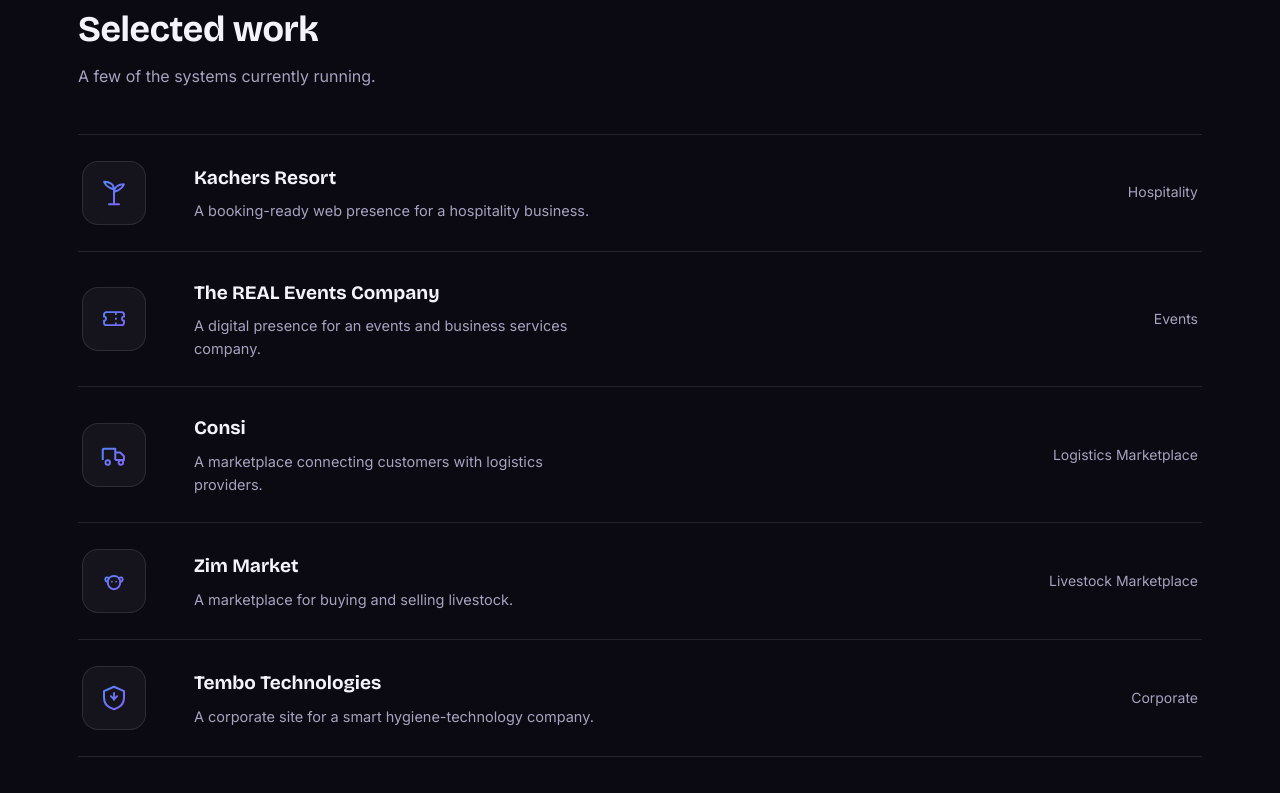
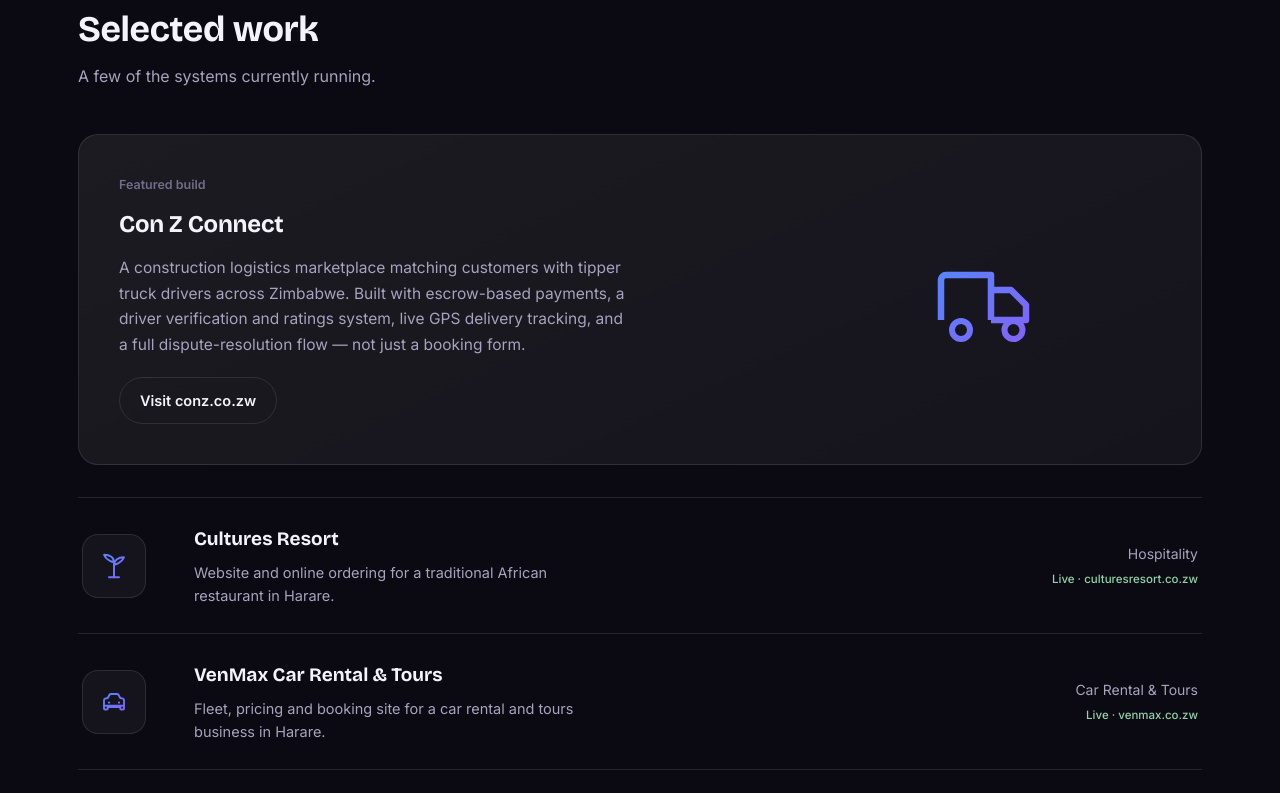
Before and after one commit to Ngaatembo/nwt-dev-website, a plain HTML site: page index.html in a window 1280 px wide. Shown: the part 1580-2373 px from the top of the page. Drawn offline with nearby package versions, Linux system fonts and the light colour scheme.

Commit message:
Add real client links (Con Z Connect, Cultures Resort, VenMax), phone/WhatsApp, Marondera location

```diff
--- a/index.html
+++ b/index.html
@@ -201,10 +201,31 @@
   .p-name{ font-family:'Bricolage Grotesque',sans-serif; font-weight:700; font-size:19px; }
   .p-tag{ color:var(--ink-faint); font-size:13px; text-transform:uppercase; letter-spacing:0.06em; margin-top:3px; }
   .p-desc{ color:var(--ink-muted); font-size:14.5px; margin-top:6px; max-width:46ch; }
-  .p-cat{ color:var(--ink-muted); font-size:14px; white-space:nowrap; text-align:right; }
+  .p-cat{ color:var(--ink-muted); font-size:14px; white-space:nowrap; text-align:right; display:flex; flex-direction:column; align-items:flex-end; gap:4px; }
+  .p-live{ font-size:11.5px; color:#8FD4A8; font-weight:500; }
+
+  .featured{
+    display:grid; grid-template-columns:1.3fr 0.7fr; gap:40px; align-items:center;
+    border:1px solid var(--line); border-radius:var(--radius-lg);
+    background:linear-gradient(155deg, var(--panel-strong), var(--panel));
+    padding:40px; margin-bottom:32px; position:relative; overflow:hidden;
+  }
+  .featured-tag{
+    font-size:12.5px; color:var(--ink-faint); font-weight:600; margin-bottom:10px;
+  }
+  .featured h3{ font-size:24px; margin-bottom:12px; }
+  .featured p{ color:var(--ink-muted); font-size:15.5px; line-height:1.65; margin:0 0 20px; max-width:52ch; }
+  .featured-link{ display:inline-flex; }
+  .featured-visual{ display:flex; align-items:center; justify-content:center; }
+  .featured-visual svg{ width:120px; height:120px; }
+  @media (max-width:760px){
+    .featured{ grid-template-columns:1fr; padding:30px; }
+    .featured-visual{ order:-1; }
+    .featured-visual svg{ width:80px; height:80px; }
+  }
   @media (max-width:640px){
     .p-row{ grid-template-columns:56px 1fr; }
-    .p-cat{ grid-column:2; text-align:left; margin-top:4px; }
+    .p-cat{ grid-column:2; text-align:left; margin-top:4px; align-items:flex-start; }
     .p-icon{ width:48px; height:48px; }
     .p-icon svg{ width:22px; height:22px; }
   }
@@ -238,7 +259,7 @@
   .contact-panel h2{ font-size:clamp(26px,4vw,38px); max-width:16ch; }
   .contact-panel p{ color:var(--ink-muted); font-size:16.5px; max-width:48ch; margin:0; }
   .contact-actions{ display:flex; gap:14px; flex-wrap:wrap; align-items:center; margin-top:8px; }
-  .contact-meta{ color:var(--ink-faint); font-size:14px; }
+  .contact-meta{ color:var(--ink-faint); font-size:14px; display:block; margin-top:2px; }
 
   /* ---------- Footer ---------- */
   footer{ border-top:1px solid var(--line); padding:44px 0; }
@@ -389,9 +410,30 @@
         <h2>Selected work</h2>
         <p>A few of the systems currently running.</p>
       </div>
+
+      <div class="featured">
+        <div class="featured-text">
+          <div class="featured-tag">Featured build</div>
+          <h3>Con Z Connect</h3>
+          <p>A construction logistics marketplace matching customers with tipper truck drivers across Zimbabwe. Built with escrow-based payments, a driver verification and ratings system, live GPS delivery tracking, and a full dispute-resolution flow — not just a booking form.</p>
+          <a href="https://conz.co.zw" target="_blank" rel="noopener" class="btn btn-ghost featured-link">Visit conz.co.zw</a>
+        </div>
+        <div class="featured-visual"><svg viewBox="0 0 24 24" fill="none" xmlns="http://www.w3.org/2000/svg">
+    <defs><linearGradient id="g7" x1="0" y1="0" x2="24" y2="24" gradientUnits="userSpaceOnUse">
+      <stop offset="0" stop-color="#4C8DFF"/><stop offset="1" stop-color="#8B5CF6"/>
+    </linearGradient></defs>
+
+    <path d="M3 16V8a1 1 0 0 1 1-1h9v9" stroke="url(#g7)" stroke-width="1.3" stroke-linejoin="round"/>
+    <path d="M13 10h4l3 3v3h-7" stroke="url(#g7)" stroke-width="1.3" stroke-linejoin="round"/>
+    <circle cx="7" cy="18" r="1.8" stroke="url(#g7)" stroke-width="1.2"/>
+    <circle cx="17.5" cy="18" r="1.8" stroke="url(#g7)" stroke-width="1.2"/>
+
+    </svg></div>
+      </div>
+
       <div class="portfolio-list">
 
-        <a class="p-row" href="#contact">
+        <a class="p-row" href="https://culturesresort.co.zw" target="_blank" rel="noopener">
           <div class="p-icon"><svg viewBox="0 0 24 24" fill="none" xmlns="http://www.w3.org/2000/svg">
     <defs><linearGradient id="g1" x1="0" y1="0" x2="24" y2="24" gradientUnits="userSpaceOnUse">
       <stop offset="0" stop-color="#4C8DFF"/><stop offset="1" stop-color="#8B5CF6"/>
@@ -404,10 +446,29 @@
 
     </svg></div>
           <div>
-            <div class="p-name">Kachers Resort</div>
-            <div class="p-desc">A booking-ready web presence for a hospitality business.</div>
+            <div class="p-name">Cultures Resort</div>
+            <div class="p-desc">Website and online ordering for a traditional African restaurant in Harare.</div>
           </div>
-          <div class="p-cat">Hospitality</div>
+          <div class="p-cat">Hospitality<span class="p-live">Live · culturesresort.co.zw</span></div>
+        </a>
+
+        <a class="p-row" href="https://venmax.co.zw" target="_blank" rel="noopener">
+          <div class="p-icon"><svg viewBox="0 0 24 24" fill="none" xmlns="http://www.w3.org/2000/svg">
+    <defs><linearGradient id="g6" x1="0" y1="0" x2="24" y2="24" gradientUnits="userSpaceOnUse">
+      <stop offset="0" stop-color="#4C8DFF"/><stop offset="1" stop-color="#8B5CF6"/>
+    </linearGradient></defs>
+
+    <path d="M4 15V10.5a1.2 1.2 0 0 1 .9-1.16L7 8.8l1.3-2.4A1.6 1.6 0 0 1 9.7 5.6h4.6a1.6 1.6 0 0 1 1.4.8L17 8.8l2.1.54A1.2 1.2 0 0 1 20 10.5V15" stroke="url(#g6)" stroke-width="1.5" stroke-linejoin="round" stroke-linecap="round"/>
+    <path d="M4 15h16v2.2a.8.8 0 0 1-.8.8h-1.4a.8.8 0 0 1-.8-.8V16H7v1.2a.8.8 0 0 1-.8.8H4.8a.8.8 0 0 1-.8-.8Z" stroke="url(#g6)" stroke-width="1.5" stroke-linejoin="round"/>
+    <circle cx="8" cy="12.4" r="0.9" fill="url(#g6)"/>
+    <circle cx="16" cy="12.4" r="0.9" fill="url(#g6)"/>
+
+    </svg></div>
+          <div>
+            <div class="p-name">VenMax Car Rental &amp; Tours</div>
+            <div class="p-desc">Fleet, pricing and booking site for a car rental and tours business in Harare.</div>
+          </div>
+          <div class="p-cat">Car Rental &amp; Tours<span class="p-live">Live · venmax.co.zw</span></div>
         </a>
 
         <a class="p-row" href="#contact">
@@ -425,25 +486,6 @@
             <div class="p-desc">A digital presence for an events and business services company.</div>
           </div>
           <div class="p-cat">Events</div>
-        </a>
-
-        <a class="p-row" href="#contact">
-          <div class="p-icon"><svg viewBox="0 0 24 24" fill="none" xmlns="http://www.w3.org/2000/svg">
-    <defs><linearGradient id="g3" x1="0" y1="0" x2="24" y2="24" gradientUnits="userSpaceOnUse">
-      <stop offset="0" stop-color="#4C8DFF"/><stop offset="1" stop-color="#8B5CF6"/>
-    </linearGradient></defs>
-
-    <path d="M3 16V8a1 1 0 0 1 1-1h9v9" stroke="url(#g3)" stroke-width="1.6" stroke-linejoin="round"/>
-    <path d="M13 10h4l3 3v3h-7" stroke="url(#g3)" stroke-width="1.6" stroke-linejoin="round"/>
-    <circle cx="7" cy="18" r="1.8" stroke="url(#g3)" stroke-width="1.5"/>
-    <circle cx="17.5" cy="18" r="1.8" stroke="url(#g3)" stroke-width="1.5"/>
-
-    </svg></div>
-          <div>
-            <div class="p-name">Consi</div>
-            <div class="p-desc">A marketplace connecting customers with logistics providers.</div>
-          </div>
-          <div class="p-cat">Logistics Marketplace</div>
         </a>
 
         <a class="p-row" href="#contact">
@@ -512,8 +554,9 @@
         <p>Tell us what you're building. Most projects start with a short conversation, not a form.</p>
         <div class="contact-actions">
           <a href="mailto:hello@nwtdev.co.zw" class="btn btn-primary">Email us</a>
-          <span class="contact-meta">hello@nwtdev.co.zw &nbsp;·&nbsp; Based in Zimbabwe</span>
+          <a href="https://wa.me/263780511822" class="btn btn-ghost">WhatsApp</a>
         </div>
+        <span class="contact-meta">hello@nwtdev.co.zw &nbsp;·&nbsp; +263 78 051 1822 &nbsp;·&nbsp; Marondera, Zimbabwe</span>
       </div>
     </div>
   </section>
```
